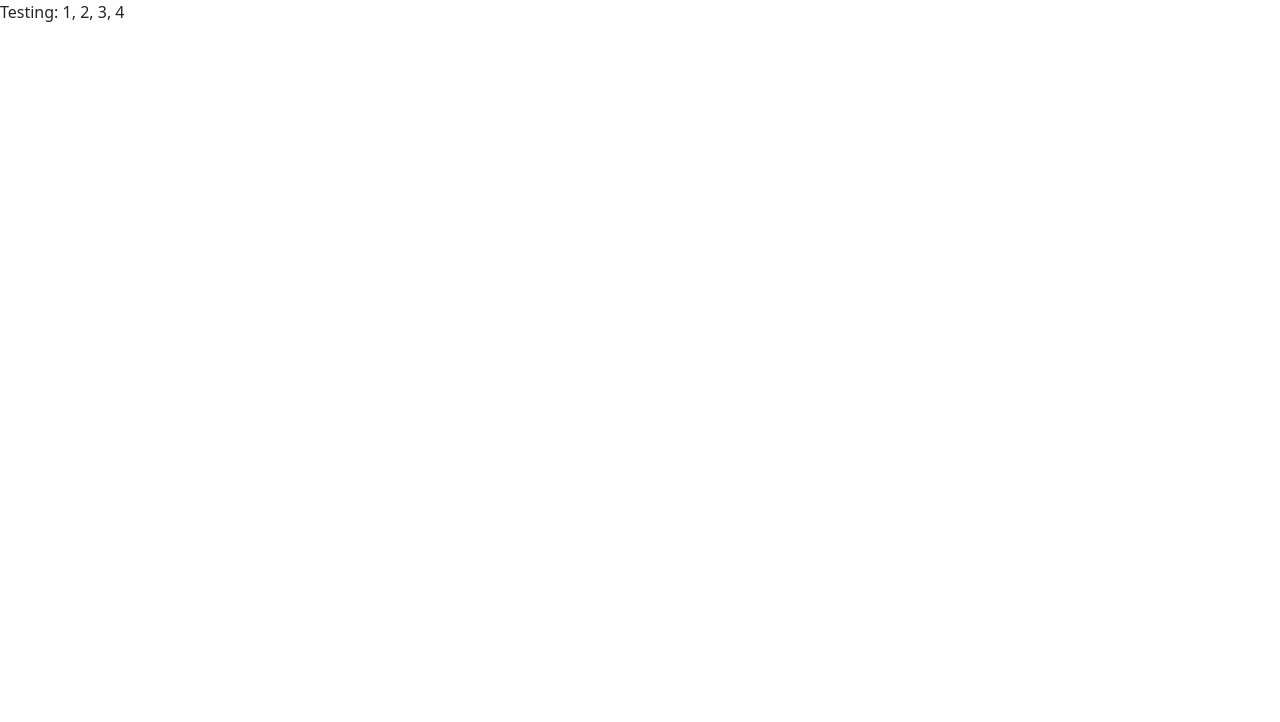
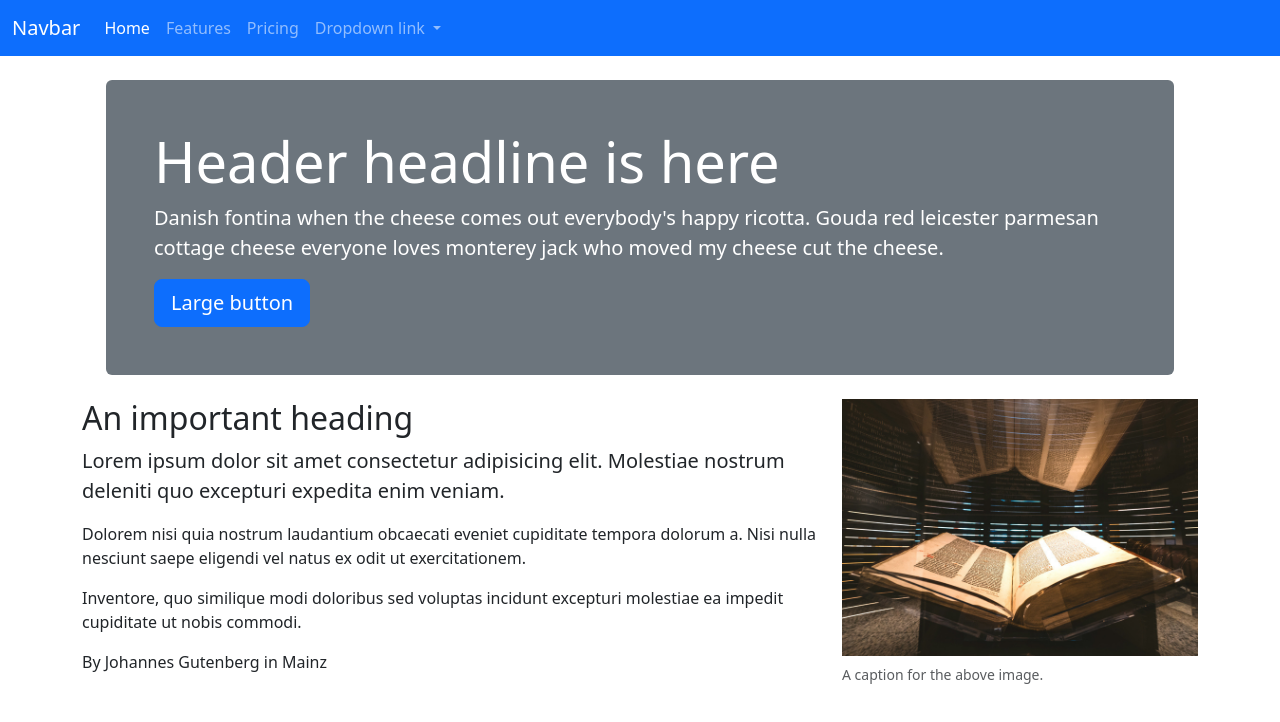
Before and after one commit to lunareichert/lunareichert-bootstrap, a website: page src/index.html in a window 1280 px wide. Drawn offline with nearby package versions, Linux system fonts and the light colour scheme; files that its build step writes are made by us from their sources; files whose address does not match are found by name.

Commit message:
finished highlight area

```diff
--- a/src/index.html
+++ b/src/index.html
@@ -9,7 +9,64 @@
 
 <body>
   <!-- Content starts here -->
-  <p>Testing: 1, 2, 3, 4</p>
+
+  <nav class="navbar navbar-expand-lg bg-primary" data-bs-theme="dark">
+    <div class="container-fluid">
+      <a class="navbar-brand" href="#">Navbar</a>
+      <button class="navbar-toggler" type="button" data-bs-toggle="collapse" data-bs-target="#navbarNavDropdown" aria-controls="navbarNavDropdown" aria-expanded="false" aria-label="Toggle navigation">
+        <span class="navbar-toggler-icon"></span>
+      </button>
+      <div class="collapse navbar-collapse" id="navbarNavDropdown">
+        <ul class="navbar-nav">
+          <li class="nav-item">
+            <a class="nav-link active" aria-current="page" href="#">Home</a>
+          </li>
+          <li class="nav-item">
+            <a class="nav-link" href="#">Features</a>
+          </li>
+          <li class="nav-item">
+            <a class="nav-link" href="#">Pricing</a>
+          </li>
+          <li class="nav-item dropdown">
+            <a class="nav-link dropdown-toggle" href="#" role="button" data-bs-toggle="dropdown" aria-expanded="false">
+              Dropdown link
+            </a>
+            <ul class="dropdown-menu">
+              <li><a class="dropdown-item" href="#">Action</a></li>
+              <li><a class="dropdown-item" href="#">Another action</a></li>
+              <li><a class="dropdown-item" href="#">Something else here</a></li>
+            </ul>
+          </li>
+        </ul>
+      </div>
+    </div>
+  </nav>
+
+  <div class="container">
+    <header class="bg-secondary text-white m-4 p-5 rounded">
+      <h1 class="display-4">Header headline is here</h1>
+      <p class="lead">Danish fontina when the cheese comes out everybody's happy ricotta. Gouda red leicester parmesan cottage cheese everyone loves monterey jack who moved my cheese cut the cheese.</p>
+      <button type="button" class="btn btn-primary btn-lg">Large button</button>
+    </header>
+  </div>
+
+  <section class="container">
+    <div class="row">
+      <div class="col-md-6 col-lg-8">
+          <h2>An important heading</h2>
+          <p class="lead">Lorem ipsum dolor sit amet consectetur adipisicing elit. Molestiae nostrum deleniti quo excepturi expedita enim veniam.</p>
+          <p>Dolorem nisi quia nostrum laudantium obcaecati eveniet cupiditate tempora dolorum a. Nisi nulla nesciunt saepe eligendi vel natus ex odit ut exercitationem.</p>
+          <p>Inventore, quo similique modi doloribus sed voluptas incidunt excepturi molestiae ea impedit cupiditate ut nobis commodi.</p>
+          <p>By Johannes Gutenberg in Mainz</p>
+      </div>
+      <div class="col-md-6 col-lg-4">
+        <figure class="figure">
+          <img src="img/gutenberg.jpeg" class="figure-img img-fluid" alt="Guetenberg Bible">
+          <figcaption class="figure-caption">A caption for the above image.</figcaption>
+        </figure>
+      </div>
+    </div>
+  </section>
 
   <!-- Closing scripts here -->
   <script src="js/bootstrap.bundle.min.js"></script>
```
Also changed, not shown: docs/index.html (+58 -1 lines), docs/img/gutenberg.jpeg (added), src/img/gutenberg.jpeg (added).
